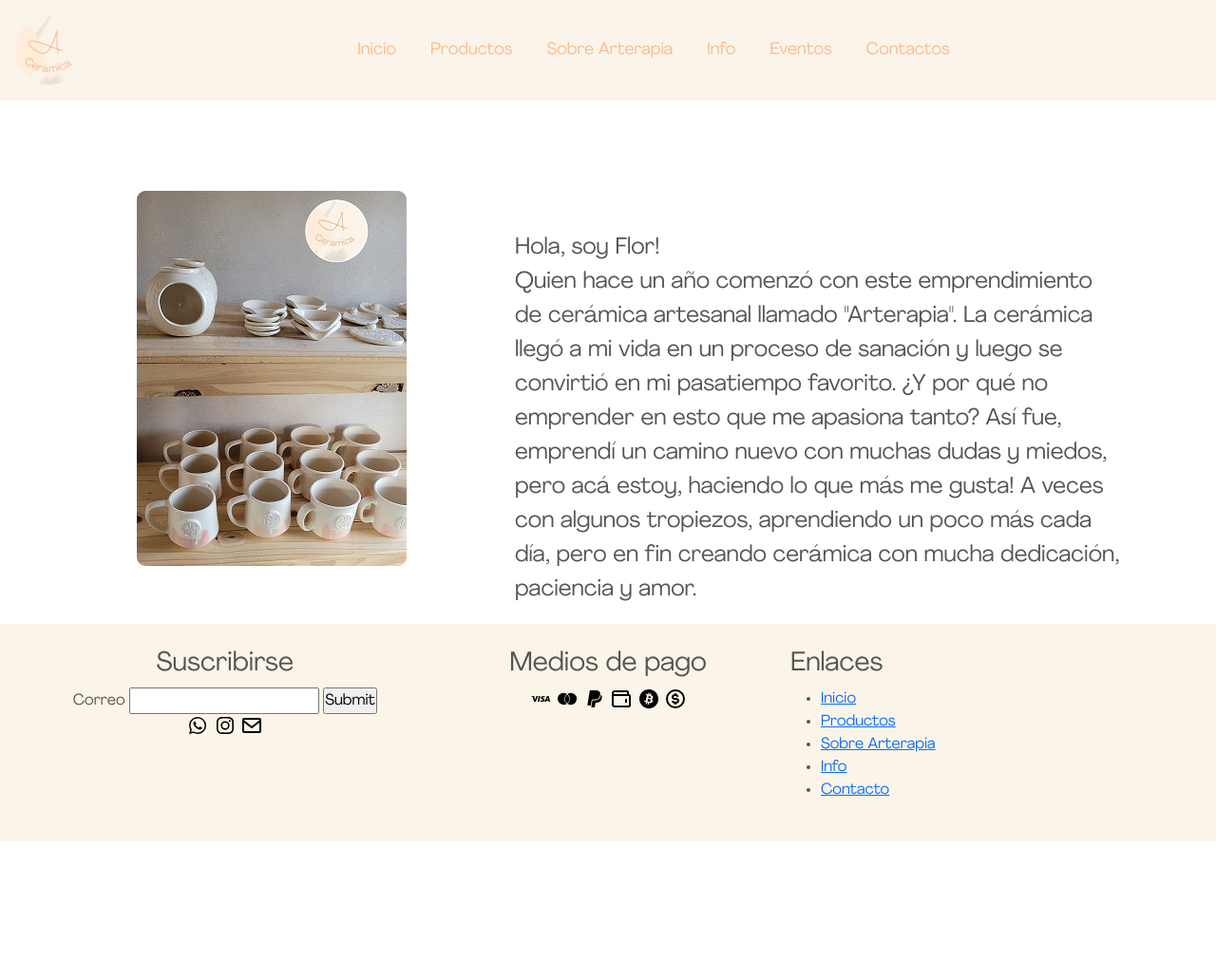
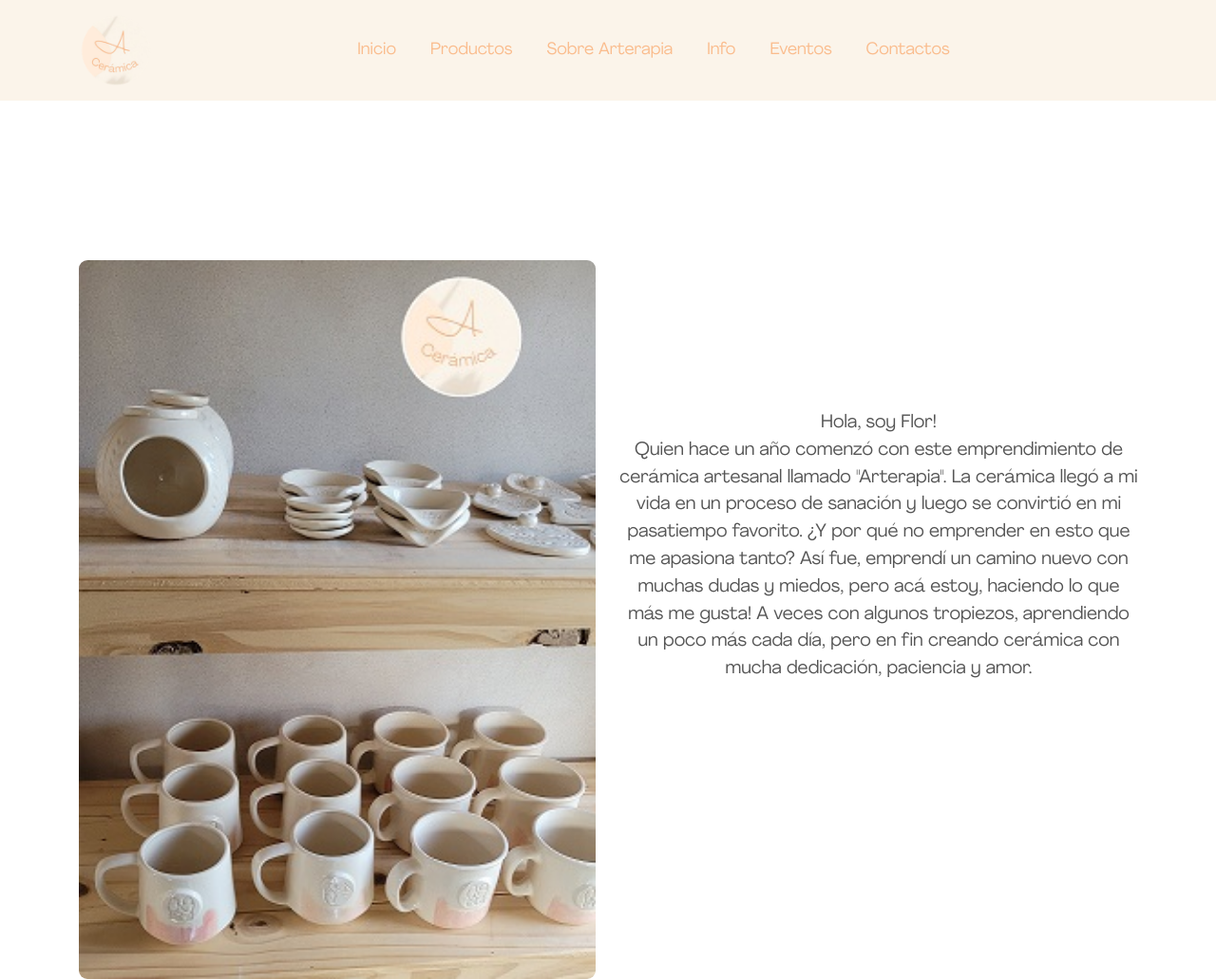
Before and after one commit to MLMartinLeiza/arterapia, a plain HTML site: page html/sobrearterapia.html in a window 1280 px wide. Shown: the top 1031 px of the page at 95% size. Before the commit the page ends 886 px from the top, so only its background shows below. Drawn offline with nearby package versions, Linux system fonts and the light colour scheme.

Commit message:
Pagina Sobre Arterapia responsive

```diff
--- a/css/estilo.css
+++ b/css/estilo.css
@@ -168,18 +168,16 @@ footer {
 }
 
 .imagenArterapia {
-    margin-top: 70%;
-    margin-left: 50%;
-    margin-bottom: 10%;
+    margin-top: 50%;
+    width: 100%;
     border: 1px solid white;
     border-radius: 10px;
 }
 
 .textoArterapia {
-    margin-top: 19%;
-    margin-left: 20%;
-    width: 50%;
-    font-size: 1.5rem;
+    margin-top: 25%;
+    width: 100%;
+    font-size: 1.2rem;
     color: #555555;
 }
 
--- a/html/sobrearterapia.html
+++ b/html/sobrearterapia.html
@@ -1,5 +1,6 @@
 <!DOCTYPE html>
 <html lang="en">
+
 <head>
     <meta charset="UTF-8">
     <meta name="viewport" content="width=device-width, initial-scale=1.0">
@@ -9,11 +10,12 @@
         integrity="sha384-4bw+/aepP/YC94hEpVNVgiZdgIC5+VKNBQNGCHeKRQN+PtmoHDEXuppvnDJzQIu9" crossorigin="anonymous">
     <link rel="stylesheet" href="../css/estilo.css">
 </head>
+
 <body>
     <header>
 
-        <nav class="navbar navbar-expand-lg fixed-top">
-            <div class="container-fluid">
+        <nav class="navbar navbar-expand-lg navbar-expand-md fixed-top">
+            <div class="container">
                 <a class="navbar-brand" href="../index.html"><img class="logo" src="../img/logocircular.png"
                         alt="Logo Arterapia"></a>
                 <button class="navbar-toggler" type="button" data-bs-toggle="collapse" data-bs-target="#navbarNav"
@@ -46,25 +48,30 @@
         </nav>
     </header>
 
-    <div class="imagenSobreArterapia">
-        <div>
-            <img class="imagenArterapia" src="../img/sobrearterapia.jpg" alt="Imagen sobre arterapia">
+    <div class="container">
+        <div class="row justify-content-center align-items-center">
+            <div class="col-md-6">
+                <img class="imagenArterapia justify-content-center" src="../img/sobrearterapia.jpg" alt="Imagen sobre arterapia">
+
             </div>
-
-        <p class="textoArterapia">Hola, soy Flor! <br>
+            <div class="col-md-6 text-center">
+                <p class="textoArterapia"> Hola, soy Flor! <br>
                     Quien hace un año comenzó con este emprendimiento de cerámica artesanal llamado "Arterapia".
-            La cerámica llegó a mi vida en un proceso de sanación y luego se convirtió en mi pasatiempo 	favorito.
+                    La cerámica llegó a mi vida en un proceso de sanación y luego se convirtió en mi pasatiempo
+                    favorito.
                     ¿Y por qué no emprender en esto que me apasiona tanto?
-            Así fue, emprendí un camino nuevo con muchas dudas y miedos, pero acá estoy, haciendo lo que más me gusta!
-            A veces con algunos tropiezos, aprendiendo un poco más cada día, pero en fin creando cerámica con mucha dedicación, paciencia y amor.</p>
+                    Así fue, emprendí un camino nuevo con muchas dudas y miedos, pero acá estoy, haciendo lo que más me
+                    gusta!
+                    A veces con algunos tropiezos, aprendiendo un poco más cada día, pero en fin creando cerámica con
+                    mucha dedicación, paciencia y amor.</p>
 
             </div>
 
-    <div>
+        </div>
 
     </div>
 
-    <footer>
+    <footer class="justify-content-center">
 
         <div class="contenedor">
             <h3>Suscribirse</h3>
@@ -87,21 +94,12 @@
             <img src="../img/bx-dollar-circle.svg" alt="Dolar">
         </div>
 
-        <div class="contenedor3">
-            <h3>Enlaces</h3>
-            <ul>
-                <li class="listaFooter"><a href="../index.html">Inicio</a></li>
-                <li class="listaFooter"><a href="../html/productos.html">Productos</a></li>
-                <li class="listaFooter"><a href="../html/sobrearterapia.html">Sobre Arterapia</a></li>
-                <li class="listaFooter"><a href="../html/info.html">Info</a></li>
-                <li class="listaFooter"><a href="../html/contacto.html">Contacto</a></li>
 
-            </ul>
-        </div>
 
     </footer>
     <script src="https://cdn.jsdelivr.net/npm/bootstrap@5.3.1/dist/js/bootstrap.bundle.min.js"
         integrity="sha384-HwwvtgBNo3bZJJLYd8oVXjrBZt8cqVSpeBNS5n7C8IVInixGAoxmnlMuBnhbgrkm"
         crossorigin="anonymous"></script>
 </body>
+
 </html>
```
Lines whose indentation alone changed are shown as unchanged.
